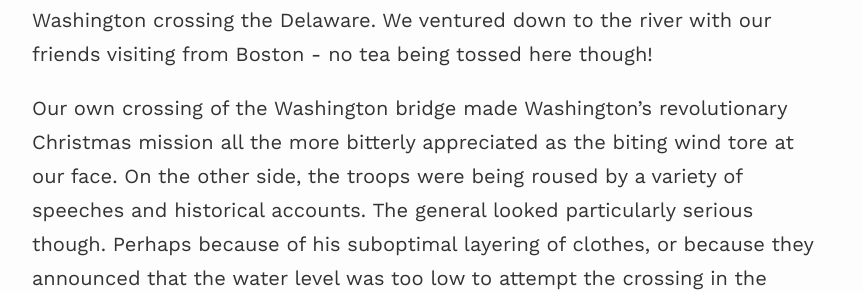
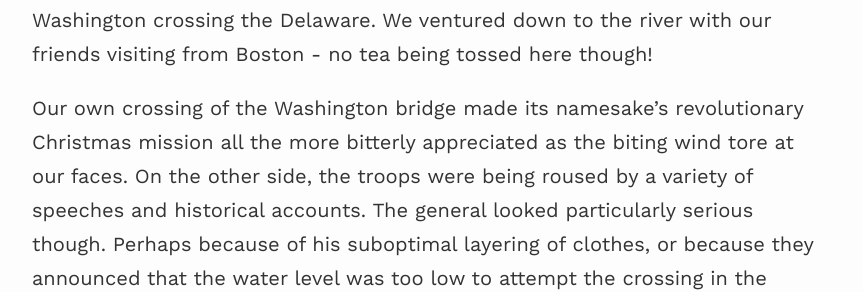
Before and after one commit to callumf8/callumf8.github.io, a Jekyll site: the page built from _posts/2025-12-14-delaware_cross.md, in a window 1280 px wide. Shown: the part 333-625 px from the top of the page, without its empty margins (208-1071 px from the left). Built offline with Jekyll 4.4.1, drawn with Linux system fonts in a browser that asks for light colours; some of the changed text lies outside the part shown.

Commit message:
Update blog

```diff
--- a/_posts/2025-12-14-delaware_cross.md
+++ b/_posts/2025-12-14-delaware_cross.md
@@ -5,7 +5,7 @@ title: "Washington Crossing Reenactment"
 
 Heavy snowfall overnight made for realistic reenactment conditions for Washington crossing the Delaware. We ventured down to the river with our friends visiting from Boston - no tea being tossed here though!
 
-Our own crossing of the Washington bridge made Washington's revolutionary Christmas mission all the more bitterly appreciated as the biting wind tore at our face. On the other side, the troops were being roused by a variety of speeches and historical accounts. The general looked particularly serious though. Perhaps because of his suboptimal layering of clothes, or because they announced that the water level was too low to attempt the crossing in the Durham boats. So once again the Brits can complain about the weather! A little less rainfall 249 years ago could have foiled George's efforts, and perhaps changed the course of history.
+Our own crossing of the Washington bridge made its namesake's revolutionary Christmas mission all the more bitterly appreciated as the biting wind tore at our faces. On the other side, the troops were being roused by a variety of speeches and historical accounts. The general looked particularly serious though. Perhaps because of his suboptimal layering of clothes, or because they announced that the water level was too low to attempt the crossing in the Durham boats. So once again the Brits can complain about the weather! A little less rainfall 249 years ago could have foiled George's efforts, and perhaps changed the course of history.
 
 Putting these butterfly effect musings to one side, we warmed up with some pepperoni pizza before grabbing a warm cuppa in Lambertville. I'm sure Washington's troops would have been very jealous.
 
```
